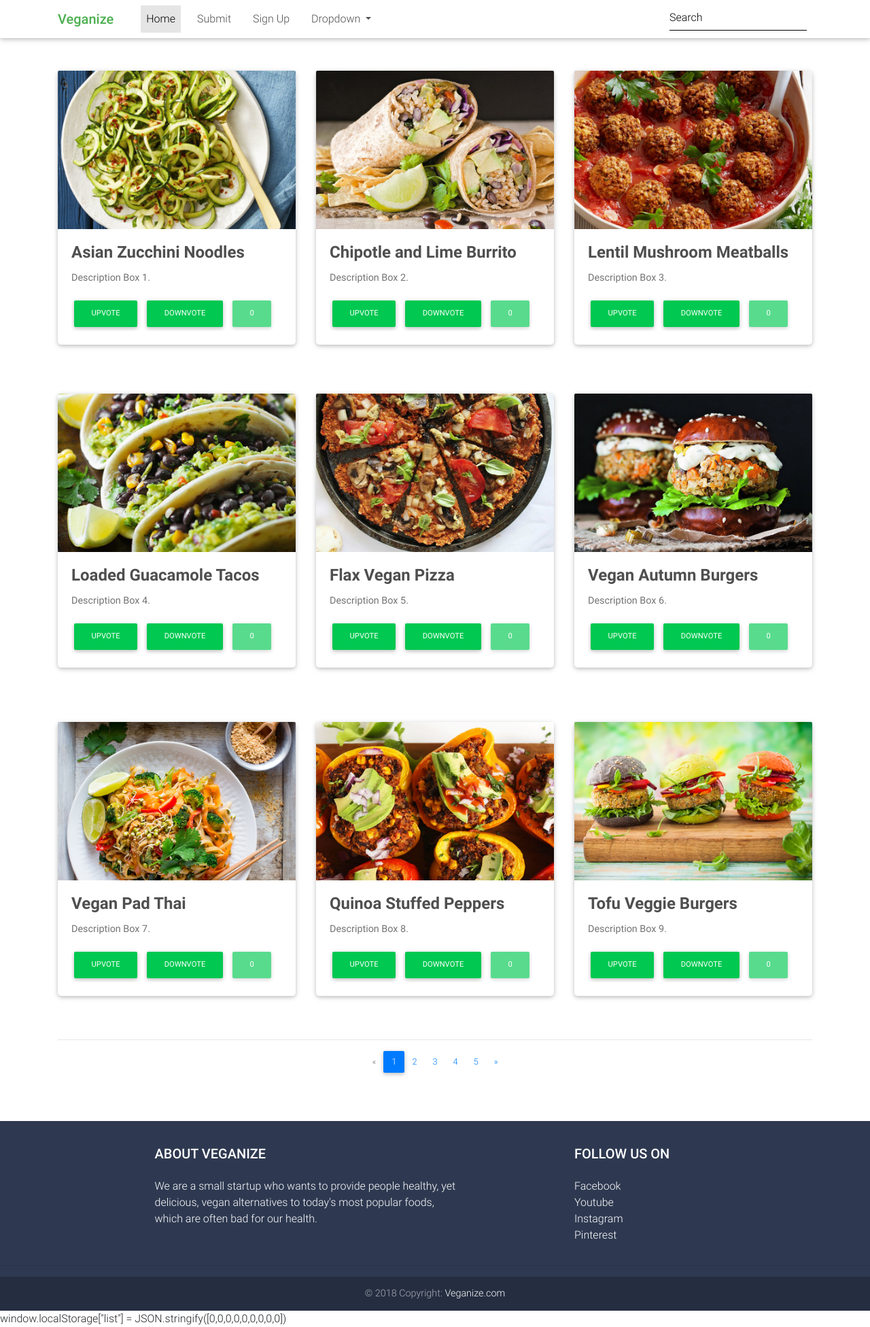
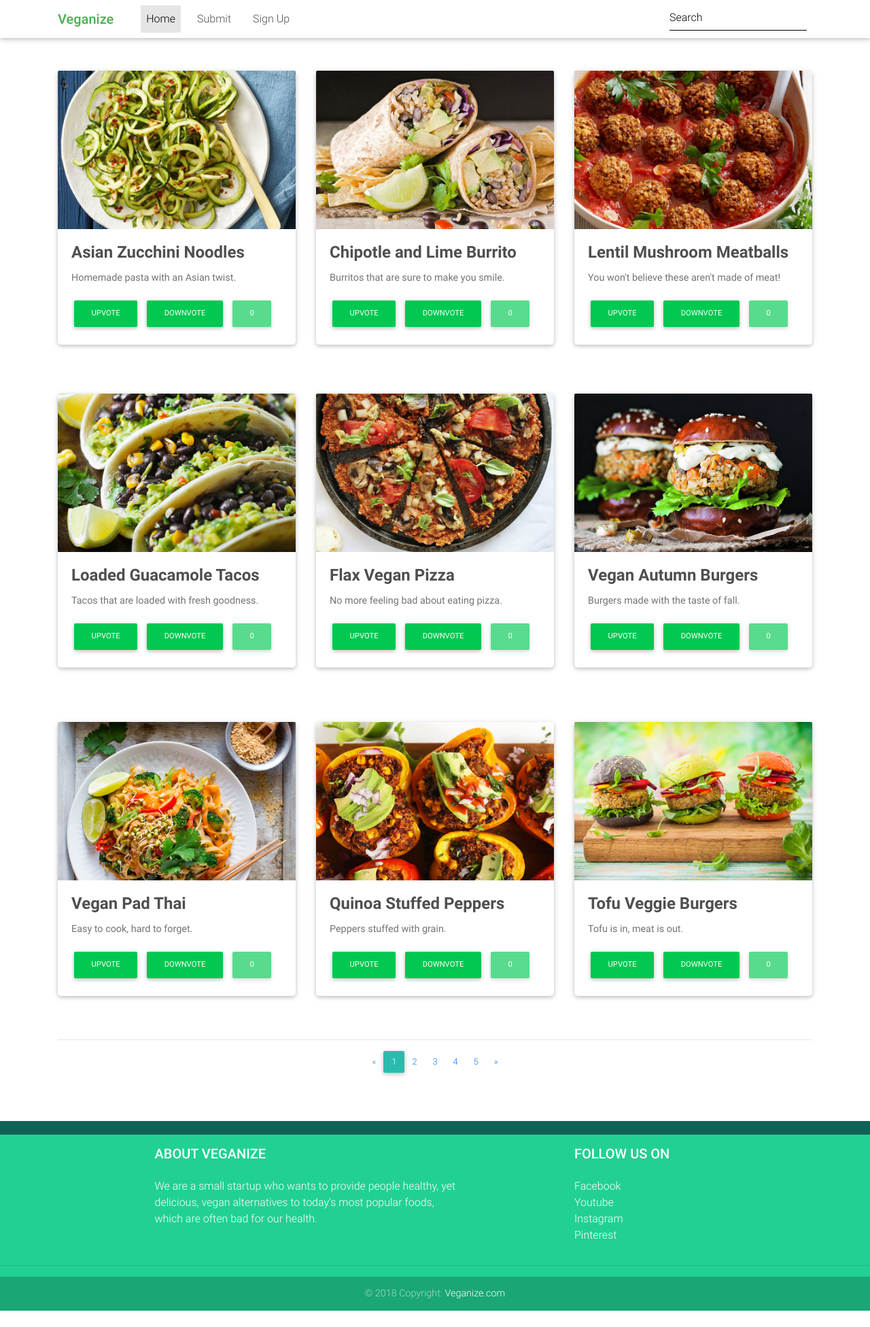
Before and after one commit to Miyooki/veganwebapp, a Django app: page / in a window 1280 px wide. Shown: the whole page at 68% size. After the commit the page ends 1928 px from the top, so only its background shows below. Run offline with Django 3.2, Linux system fonts and the light colour scheme; some libraries are stand-ins or nearby versions.

Commit message:
forgot to commit

```diff
--- a/webapp/templates/index.html
+++ b/webapp/templates/index.html
@@ -62,7 +62,7 @@
         <!--Navbar-->
         <nav class="navbar navbar-expand-lg navbar-inverse navbar-light">
             <div class="container">
-                <a class="navbar-brand green-text font-bold" href="#">Veganize</a>
+                <a class="navbar-brand green-text font-bold" href="./">Veganize</a>
                 <button class="navbar-toggler" type="button" data-toggle="collapse" data-target="#navbarSupportedContent" aria-controls="navbarSupportedContent"
                     aria-expanded="false" aria-label="Toggle navigation">
                     <span class="navbar-toggler-icon"></span>
@@ -70,7 +70,7 @@
                 <div class="collapse navbar-collapse" id="navbarSupportedContent">
                     <ul class="navbar-nav mr-auto">
                         <li class="nav-item active">
-                            <a class="nav-link ml-4" href="#">Home
+                            <a class="nav-link ml-4" href="./">Home
                                 <span class="sr-only">(current)</span>
                             </a>
                         </li>
@@ -80,16 +80,7 @@
 						<li class="nav-item">
 							<a class="nav-link dark-grey-text ml-3" href="./signup">Sign Up</a>
 						</li>
-                        <li class="nav-item btn-group">
-                            <a class="nav-link dropdown-toggle dark-grey-text ml-3" id="navbarDropdownMenuLink" data-toggle="dropdown" aria-haspopup="true"
-                                aria-expanded="false">Dropdown
-                            </a>
-                            <div class="dropdown-menu dropdown-primary" aria-labelledby="navbarDropdownMenuLink">
-                                <a class="dropdown-item" href="#">Action</a>
-                                <a class="dropdown-item" href="#">Another action</a>
-                                <a class="dropdown-item" href="#">Something else here</a>
-                            </div>
-                        </li>
+
                     </ul>
                     <form class="form-inline">
                         <input class="form-control mr-sm-2" type="text" placeholder="Search" aria-label="Search">
@@ -105,6 +96,7 @@
         <!--Main layout-->
         <div class="container">
 
+		<form>
             <!--First row-->
             <div class="row mt-5 wow">
                 <!--First column-->
@@ -122,7 +114,7 @@
                             <h4 class="card-title dark-grey-text"><strong>Asian Zucchini
 							Noodles</strong></h4>
                             <!--Text-->
-                            <p class="card-text">Description Box 1.</p>
+                            <p class="card-text">Homemade pasta with an Asian twist.</p>
 
                             <input type="button" id="button1up"  value="Upvote" class="btn btn-success btn-md ml-1" onclick="clickEvent('up', 0);" />
                             <input type="button" id="button1down"  value="Downvote" class="btn btn-success btn-md ml-1" onclick="clickEvent('down', 0);" />
@@ -151,10 +143,10 @@
                             <!--Title-->
                             <h4 class="card-title dark-grey-text"><strong>Chipotle and Lime Burrito</strong></h4>
                             <!--Text-->
-                            <p class="card-text">Description Box 2.</p>
+                            <p class="card-text">Burritos that are sure to make you smile.</p>
 
                             <input type="button" id="button2up"  value="Upvote" class="btn btn-success btn-md ml-1" onclick="clickEvent('up', 1);" />
-			    <input type="button" id="button2down"  value="Downvote" class="btn btn-success btn-md ml-1" onclick="clickEvent('down', 1);"/>
+							<input type="button" id="button2down"  value="Downvote" class="btn btn-success btn-md ml-1" onclick="clickEvent('down', 1);"/>
 
                             <input type ="button" class="btn btn-success btn-md ml-1" value="0" id="count2" disabled width="50" />
 
@@ -182,7 +174,7 @@
                             <!--Title-->
                             <h4 class="card-title dark-grey-text"><strong>Lentil Mushroom Meatballs</strong></h4>
                             <!--Text-->
-                            <p class="card-text">Description Box 3.</p>
+                            <p class="card-text">You won't believe these aren't made of meat!</p>
 
                             <input type="button" id="button3up"  value="Upvote" class="btn btn-success btn-md ml-1" onclick="clickEvent('up', 2);" />
 							<input type="button" id="button3down"  value="Downvote" class="btn btn-success btn-md ml-1" onclick="clickEvent('down', 2);" />
@@ -217,7 +209,7 @@
                             <!--Title-->
                             <h4 class="card-title dark-grey-text"><strong>Loaded Guacamole Tacos</strong></h4>
                             <!--Text-->
-                            <p class="card-text">Description Box 4.</p>
+                            <p class="card-text">Tacos that are loaded with fresh goodness.</p>
 
                             <input type="button" id="button4up"  value="Upvote" class="btn btn-success btn-md ml-1" onclick="clickEvent('up', 3);" />
 							<input type="button" id="button4down"  value="Downvote" class="btn btn-success btn-md ml-1" onclick="clickEvent('down', 3);" />
@@ -248,7 +240,7 @@
                             <!--Title-->
                             <h4 class="card-title dark-grey-text"><strong>Flax Vegan Pizza</strong></h4>
                             <!--Text-->
-                            <p class="card-text">Description Box 5.</p>
+                            <p class="card-text">No more feeling bad about eating pizza.</p>
 
                             <input type="button" id="button5up"  value="Upvote" class="btn btn-success btn-md ml-1" onclick="clickEvent('up', 4);"/>
 							<input type="button" id="button5down"  value="Downvote" class="btn btn-success btn-md ml-1" onclick="clickEvent('down', 4);" />
@@ -278,7 +270,7 @@
                             <!--Title-->
                             <h4 class="card-title dark-grey-text"><strong>Vegan Autumn Burgers</strong></h4>
                             <!--Text-->
-                            <p class="card-text">Description Box 6.</p>
+                            <p class="card-text">Burgers made with the taste of fall.</p>
 
                             <input type="button" id="button6up"  value="Upvote" class="btn btn-success btn-md ml-1" onclick="clickEvent('up', 5);"/>
 							<input type="button" id="button6down"  value="Downvote" class="btn btn-success btn-md ml-1" onclick="clickEvent('down', 5);"/>
@@ -311,7 +303,7 @@
                             <!--Title-->
                             <h4 class="card-title dark-grey-text"><strong>Vegan Pad Thai</strong></h4>
                             <!--Text-->
-                            <p class="card-text">Description Box 7.</p>
+                            <p class="card-text">Easy to cook, hard to forget.</p>
 
                             <input type="button" id="button7up"  value="Upvote" class="btn btn-success btn-md ml-1" onclick="clickEvent('up', 6);"/>
 							<input type="button" id="button7down"  value="Downvote" class="btn btn-success btn-md ml-1" onclick="clickEvent('down', 6);"/>
@@ -341,7 +333,7 @@
                             <!--Title-->
                             <h4 class="card-title dark-grey-text"><strong>Quinoa Stuffed Peppers</strong></h4>
                             <!--Text-->
-                            <p class="card-text">Description Box 8.</p>
+                            <p class="card-text">Peppers stuffed with grain.</p>
 
                             <input type="button" id="button8up"  value="Upvote" class="btn btn-success btn-md ml-1" onclick="clickEvent('up', 7);" />
 							<input type="button" id="button8down"  value="Downvote" class="btn btn-success btn-md ml-1" onclick="clickEvent('down', 7);" />
@@ -371,7 +363,7 @@
                             <!--Title-->
                             <h4 class="card-title dark-grey-text"><strong>Tofu Veggie Burgers</strong></h4>
                             <!--Text-->
-                            <p class="card-text">Description Box 9.</p>
+                            <p class="card-text">Tofu is in, meat is out.</p>
 
                             <input type="button" id="button9up"  value="Upvote" class="btn btn-success btn-md ml-1" onclick="clickEvent('up', 8);" />
 							<input type="button" id="button9down"  value="Downvote" class="btn btn-success btn-md ml-1" onclick="clickEvent('down', 8);" />
@@ -386,6 +378,8 @@
 
                 </div>
                 <!--/.Third column-->
+
+			</form>
             </div>
             <!--/.Third row-->
 
@@ -393,7 +387,7 @@
 
             <!--Pagination-->
             <nav class="row flex-center wow fadeIn" data-wow-delay="0.2s">
-                <ul class="pagination">
+                <ul class="pagination pg-teal">
                     <li class="page-item disabled">
                         <a class="page-link" href="#!" aria-label="Previous">
                             <span aria-hidden="true">&laquo;</span>
@@ -409,13 +403,13 @@
                         <a class="page-link" href="../">2</a>
                     </li>
                     <li class="page-item">
-                        <a class="page-link" href="#!">3</a>
+                        <a class="page-link" href="../">3</a>
                     </li>
                     <li class="page-item">
-                        <a class="page-link" href="#!">4</a>
+                        <a class="page-link" href="../">4</a>
                     </li>
                     <li class="page-item">
-                        <a class="page-link" href="#!">5</a>
+                        <a class="page-link" href="../">5</a>
                     </li>
                     <li class="page-item">
                         <a class="page-link" href="#!" aria-label="Next">
@@ -431,8 +425,9 @@
     </main>
 
     <!--Footer-->
-    <footer class="page-footer center-on-small-only mdb-color darken-2">
+    <footer class="page-footer center-on-small-only">
         <!--Footer links-->
+	<div style="background-color: #21d192;">
         <div class="container">
             <div class="row">
                 <!--First column-->
@@ -477,6 +472,7 @@
             </div>
         </div>
         <!--/.Copyright-->
+	</div>
     </footer>
     <!--/.Footer-->
 
@@ -498,11 +494,12 @@
         new WOW().init();
     </script>
 
-window.localStorage["list"] = JSON.stringify([0,0,0,0,0,0,0,0,0])
+<script type="text/javascript">
 
-<script type="text/javascript">
-//
-window.localStorage["list"] = JSON.stringify([0,0,0,0,0,0,0,0,0])
+if (localStorage.getItem("list") == null ){
+	window.localStorage["list"] = JSON.stringify([0,0,0,0,0,0,0,0,0])
+}
+
 function clickEvent(button_name, index){
     var array = JSON.parse(window.localStorage["list"])
 	if (button_name.slice(-1) == "n"){
```
Also changed, not shown: webapp/templates/recipeform.html (+6 -17 lines), webapp/templates/signup.html (+26 -23 lines), webapp/static/css/mdb.css, webapp/static/img/Logo-01.png (added), webapp/static/logo.png (added).
